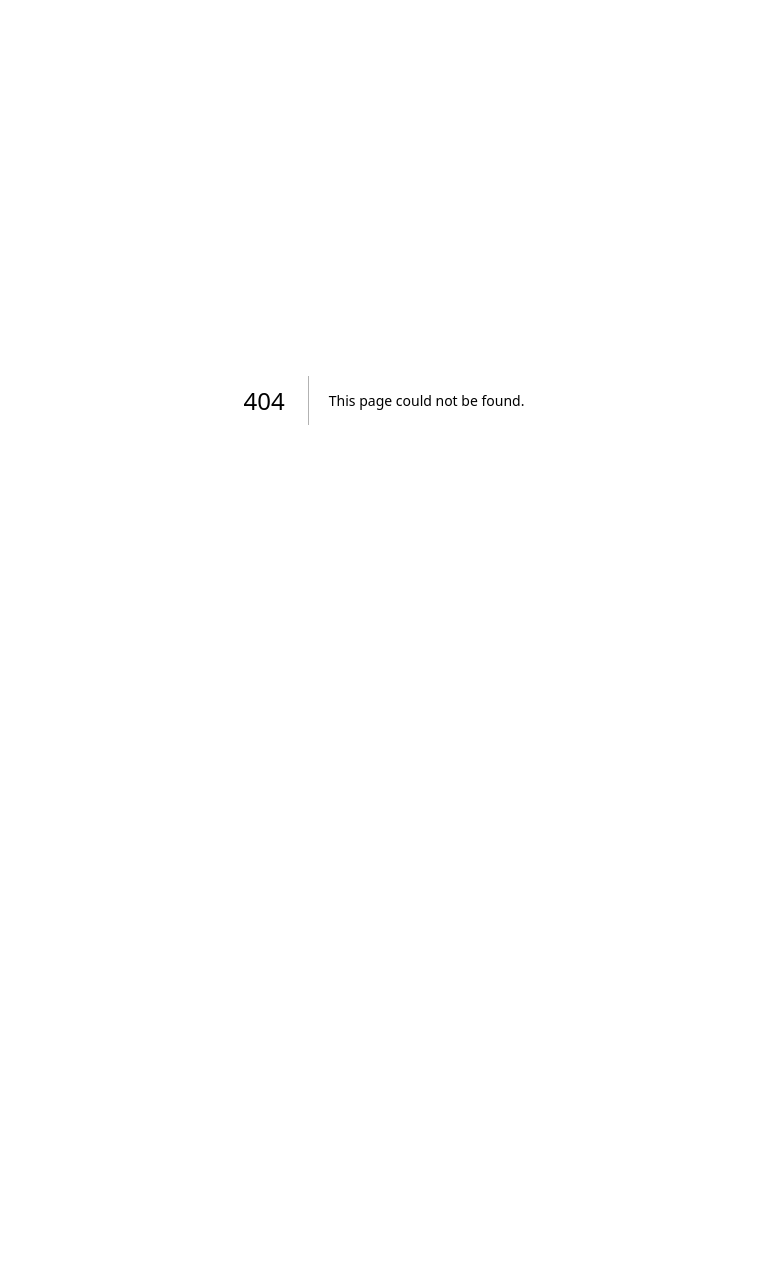
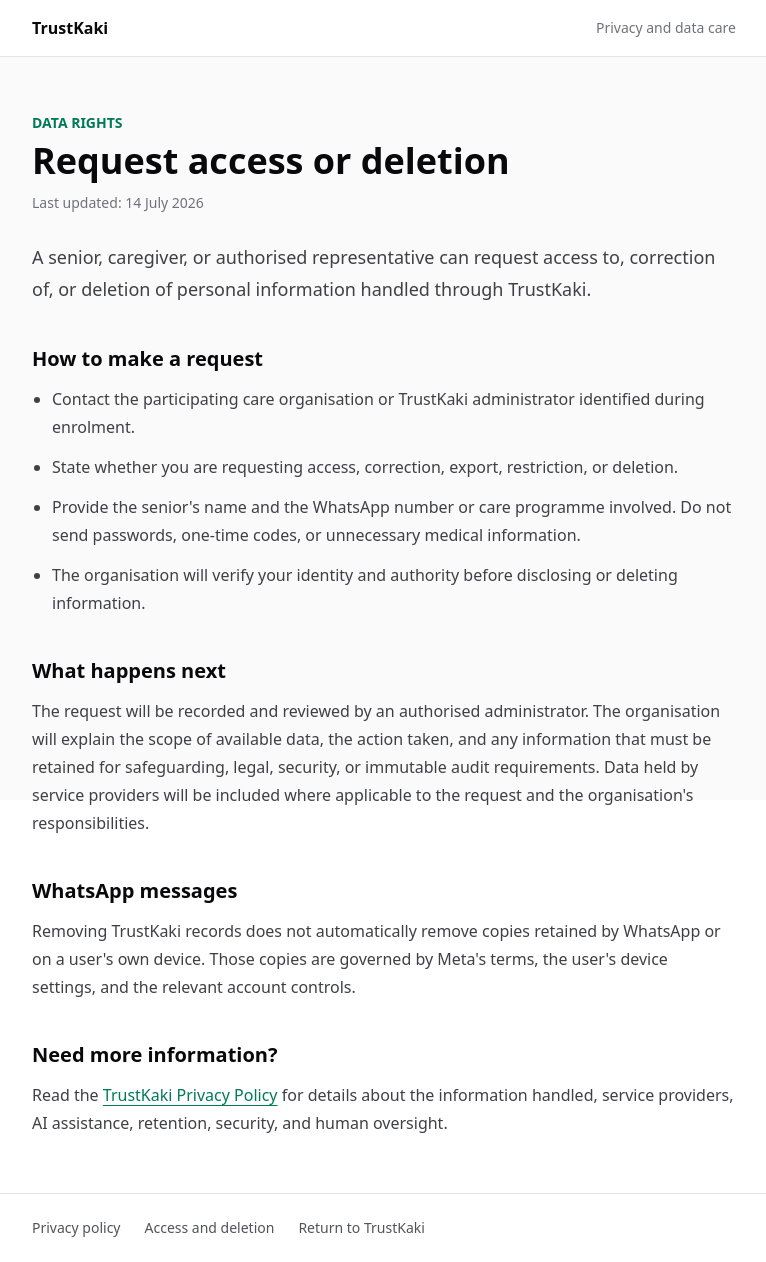
Before and after one commit to minxie-ng/TrustKaki, a Next.js app in the folder trustkaki-web/: page /data-deletion in a window 1280 px wide. Before the commit this address had no page. Shown: the whole page, without its empty margins (256-1022 px from the left). Before the commit the page ends 800 px from the top, so only its background shows below. Built offline with nearby package versions, Linux system fonts and the light colour scheme.

Commit message:
feat: add public privacy and deletion pages

```diff
--- /dev/null
+++ b/trustkaki-web/src/app/data-deletion/page.tsx
@@ -0,0 +1,58 @@
+import type { Metadata } from "next";
+import { LegalDocument } from "@/components/LegalDocument";
+
+export const metadata: Metadata = {
+  title: "Access and Deletion | TrustKaki",
+  description: "How to request access to or deletion of TrustKaki data.",
+};
+
+export default function DataDeletionPage() {
+  return (
+    <LegalDocument
+      eyebrow="Data rights"
+      title="Request access or deletion"
+      updated="14 July 2026"
+      introduction="A senior, caregiver, or authorised representative can request access to, correction of, or deletion of personal information handled through TrustKaki."
+    >
+      <section>
+        <h2>How to make a request</h2>
+        <ol className="space-y-3 [&_li]:ml-5 [&_li]:list-decimal">
+          <li>Contact the participating care organisation or TrustKaki administrator identified during enrolment.</li>
+          <li>State whether you are requesting access, correction, export, restriction, or deletion.</li>
+          <li>Provide the senior&apos;s name and the WhatsApp number or care programme involved. Do not send passwords, one-time codes, or unnecessary medical information.</li>
+          <li>The organisation will verify your identity and authority before disclosing or deleting information.</li>
+        </ol>
+      </section>
+
+      <section>
+        <h2>What happens next</h2>
+        <p>
+          The request will be recorded and reviewed by an authorised administrator.
+          The organisation will explain the scope of available data, the action
+          taken, and any information that must be retained for safeguarding, legal,
+          security, or immutable audit requirements. Data held by service providers
+          will be included where applicable to the request and the organisation&apos;s
+          responsibilities.
+        </p>
+      </section>
+
+      <section>
+        <h2>WhatsApp messages</h2>
+        <p>
+          Removing TrustKaki records does not automatically remove copies retained
+          by WhatsApp or on a user&apos;s own device. Those copies are governed by Meta&apos;s
+          terms, the user&apos;s device settings, and the relevant account controls.
+        </p>
+      </section>
+
+      <section>
+        <h2>Need more information?</h2>
+        <p>
+          Read the <a href="/privacy">TrustKaki Privacy Policy</a> for details about
+          the information handled, service providers, AI assistance, retention,
+          security, and human oversight.
+        </p>
+      </section>
+    </LegalDocument>
+  );
+}
--- /dev/null
+++ b/trustkaki-web/src/app/privacy/page.tsx
@@ -0,0 +1,119 @@
+import type { Metadata } from "next";
+import { LegalDocument } from "@/components/LegalDocument";
+
+export const metadata: Metadata = {
+  title: "Privacy Policy | TrustKaki",
+  description: "How TrustKaki handles senior, caregiver, and WhatsApp data.",
+};
+
+export default function PrivacyPage() {
+  return (
+    <LegalDocument
+      eyebrow="Privacy policy"
+      title="TrustKaki Privacy Policy"
+      updated="14 July 2026"
+      introduction="TrustKaki is an AI-assisted senior engagement and caregiver decision-support service. This policy explains what information TrustKaki handles, why it is used, and the choices available to seniors and caregivers."
+    >
+      <section>
+        <h2>Who this policy applies to</h2>
+        <p>
+          This policy applies to seniors who communicate with TrustKaki, their
+          authorised family members and caregivers, AAC staff or volunteers, and
+          administrators of participating care organisations. The organisation
+          that enrols a senior remains responsible for defining authorised users
+          and appropriate care workflows.
+        </p>
+      </section>
+
+      <section>
+        <h2>Information we handle</h2>
+        <ul>
+          <li>Identity and contact details, including names, phone numbers, age, address, and caregiver relationships.</li>
+          <li>WhatsApp messages, check-in responses, delivery information, and conversation timestamps.</li>
+          <li>Care context voluntarily supplied by the senior or authorised care team, including routines, preferences, mobility, wellbeing, and health-related context.</li>
+          <li>Detected signals, pattern observations, policy risk events, briefings, follow-up cases, assignments, and caregiver-recorded outcomes.</li>
+          <li>Operational and security records such as authenticated actions, agent runs, request identifiers, errors, and audit history.</li>
+        </ul>
+      </section>
+
+      <section>
+        <h2>How information is used</h2>
+        <ul>
+          <li>Provide personalised check-ins and respond to senior messages.</li>
+          <li>Identify changes over time that may merit human follow-up.</li>
+          <li>Help authorised caregivers coordinate, document, and resolve follow-up work.</li>
+          <li>Protect service reliability, prevent duplicate processing, investigate incidents, and improve safety.</li>
+          <li>Meet legal, safeguarding, and organisational accountability requirements.</li>
+        </ul>
+      </section>
+
+      <section>
+        <h2>AI assistance and human oversight</h2>
+        <p>
+          TrustKaki uses specialist AI agents to interpret messages and prepare
+          suggested replies or summaries. Safety-critical risk transitions and
+          alert decisions are controlled by deterministic policy rules. AI output
+          supports, but does not replace, caregiver judgement. TrustKaki does not
+          provide medical diagnosis, does not guarantee scam detection, and does
+          not provide emergency response. In an emergency, contact local emergency
+          services or an appropriate human responder directly.
+        </p>
+      </section>
+
+      <section>
+        <h2>Service providers and disclosure</h2>
+        <p>
+          Information may be processed by authorised care organisations and the
+          providers needed to operate TrustKaki, including Meta for WhatsApp
+          messaging, hosting and database providers, and configured AI model
+          providers. Access is limited to the service purpose and applicable
+          contractual or organisational controls. TrustKaki does not sell personal
+          information or use senior conversations for advertising.
+        </p>
+      </section>
+
+      <section>
+        <h2>Retention and security</h2>
+        <p>
+          Information is retained only while needed for care operations, audit,
+          safeguarding, legal obligations, and the participating organisation&apos;s
+          approved retention policy. TrustKaki uses access controls, encrypted
+          connections, server-side secrets, audit records, and database security
+          policies. No system is completely secure, and participating organisations
+          must manage staff access and devices responsibly.
+        </p>
+      </section>
+
+      <section>
+        <h2>Your choices</h2>
+        <p>
+          Seniors and authorised representatives may ask to access, correct, export,
+          restrict, or delete relevant information, subject to identity checks and
+          any safeguarding or legal retention requirement. See the{" "}
+          <a href="/data-deletion">access and deletion instructions</a>.
+          WhatsApp users may also stop messaging TrustKaki or ask the participating
+          organisation to withdraw them from future check-ins.
+        </p>
+      </section>
+
+      <section>
+        <h2>Questions and complaints</h2>
+        <p>
+          Contact the participating care organisation or TrustKaki administrator
+          identified during enrolment. They can identify the responsible data
+          controller, record the request, and escalate privacy or safeguarding
+          concerns through the organisation&apos;s approved process.
+        </p>
+      </section>
+
+      <section>
+        <h2>Changes to this policy</h2>
+        <p>
+          We may update this policy as TrustKaki&apos;s services or legal obligations
+          change. The current version and effective date will remain available on
+          this page.
+        </p>
+      </section>
+    </LegalDocument>
+  );
+}
--- /dev/null
+++ b/trustkaki-web/src/components/LegalDocument.tsx
@@ -0,0 +1,48 @@
+import Link from "next/link";
+import type { ReactNode } from "react";
+
+export function LegalDocument({
+  eyebrow,
+  title,
+  updated,
+  introduction,
+  children,
+}: {
+  eyebrow: string;
+  title: string;
+  updated: string;
+  introduction: string;
+  children: ReactNode;
+}) {
+  return (
+    <main className="min-h-screen bg-zinc-50 text-zinc-900">
+      <header className="border-b border-zinc-200 bg-white">
+        <div className="mx-auto flex max-w-3xl items-center justify-between px-5 py-4 sm:px-8">
+          <Link className="text-base font-semibold text-zinc-950" href="/">
+            TrustKaki
+          </Link>
+          <span className="text-sm text-zinc-500">Privacy and data care</span>
+        </div>
+      </header>
+
+      <article className="mx-auto max-w-3xl px-5 py-10 sm:px-8 sm:py-14">
+        <p className="text-sm font-semibold uppercase text-emerald-700">{eyebrow}</p>
+        <h1 className="mt-2 text-3xl font-bold text-zinc-950 sm:text-4xl">{title}</h1>
+        <p className="mt-3 text-sm text-zinc-500">Last updated: {updated}</p>
+        <p className="mt-7 text-lg leading-8 text-zinc-700">{introduction}</p>
+
+        <div className="mt-10 space-y-10 leading-7 text-zinc-700 [&_a]:font-medium [&_a]:text-emerald-700 [&_a]:underline [&_a]:underline-offset-4 [&_h2]:mb-3 [&_h2]:text-xl [&_h2]:font-semibold [&_h2]:text-zinc-950 [&_li]:ml-5 [&_li]:list-disc [&_ul]:space-y-2">
+          {children}
+        </div>
+      </article>
+
+      <footer className="border-t border-zinc-200 bg-white">
+        <div className="mx-auto flex max-w-3xl flex-wrap gap-x-6 gap-y-2 px-5 py-6 text-sm text-zinc-600 sm:px-8">
+          <Link href="/privacy">Privacy policy</Link>
+          <Link href="/data-deletion">Access and deletion</Link>
+          <Link href="/">Return to TrustKaki</Link>
+        </div>
+      </footer>
+    </main>
+  );
+}
```
Also changed, not shown: 1 other file (tests, documents, lock files or other folders).
